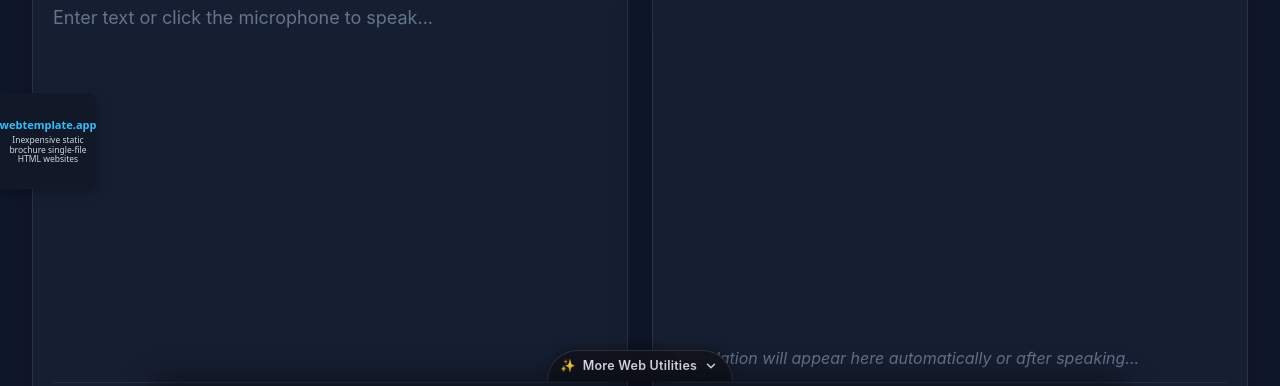
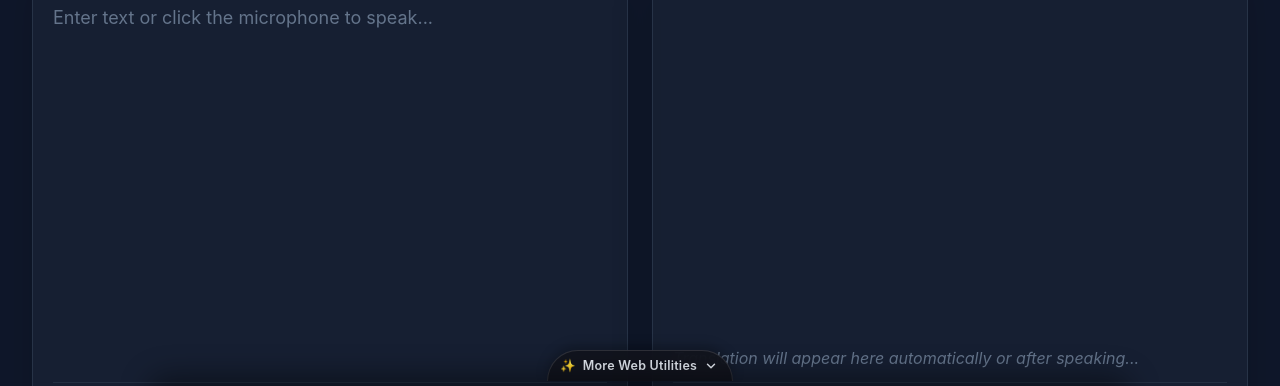
Before and after one commit to infoprodneedham-hash/translator, a plain HTML site: page index.html in a window 1280 px wide. Shown: the part 259-645 px from the top of the page. Drawn offline with nearby package versions, Linux system fonts and the light colour scheme.

Commit message:
Remove affiliate tab component from index.html
Removed the affiliate tab component including its styles and HTML structure.

```diff
--- a/index.html
+++ b/index.html
@@ -1343,74 +1343,6 @@
 </script>
 <!-- END: Affiliate Bottom Drawer Component -->
   <!-- Affiliate Slide-Out Tab -->
-<style>
-  .affiliate-tab {
-    position: fixed;
-    top: 50%;
-    left: 0;
-    transform: translateY(-50%);
-    width: 96px;
-    height: 96px;
-    background-color: #111827;
-    color: #f9fafb;
-    border-radius: 0 8px 8px 0;
-    box-shadow: 2px 4px 12px rgba(0, 0, 0, 0.25);
-    z-index: 99999;
-    display: flex;
-    align-items: center;
-    justify-content: center;
-    overflow: hidden;
-    cursor: pointer;
-    text-decoration: none;
-    transition: transform 0.25s ease, background-color 0.2s ease;
-  }
 
-  .affiliate-tab:hover {
-    background-color: #1f2937;
-    transform: translateY(-50%) translateX(4px);
-  }
-
-  .affiliate-tab .tab-content {
-    padding: 8px;
-    text-align: center;
-    display: flex;
-    flex-direction: column;
-    justify-content: center;
-    align-items: center;
-    gap: 4px;
-    width: 100%;
-    height: 100%;
-    box-sizing: border-box;
-  }
-
-  .affiliate-tab .tab-title {
-    font-size: 11px;
-    font-weight: 700;
-    font-family: system-ui, -apple-system, sans-serif;
-    color: #38bdf8;
-    line-height: 1.2;
-  }
-
-  .affiliate-tab .tab-desc {
-    font-size: 8.5px;
-    font-family: system-ui, -apple-system, sans-serif;
-    color: #d1d5db;
-    line-height: 1.15;
-    margin: 0;
-  }
-</style>
-
-<a
-  href="https://webtemplate.app"
-  target="_blank"
-  rel="noopener sponsored"
-  class="affiliate-tab"
-  aria-label="webtemplate.app - inexpensive static brochure single-file HTML websites"
->
-  <div class="tab-content">
-    <span class="tab-title">webtemplate.app</span>
-    <p class="tab-desc">Inexpensive static brochure single-file HTML websites</p>
-  </div>
-</a>
 </body>
 </html>
```
